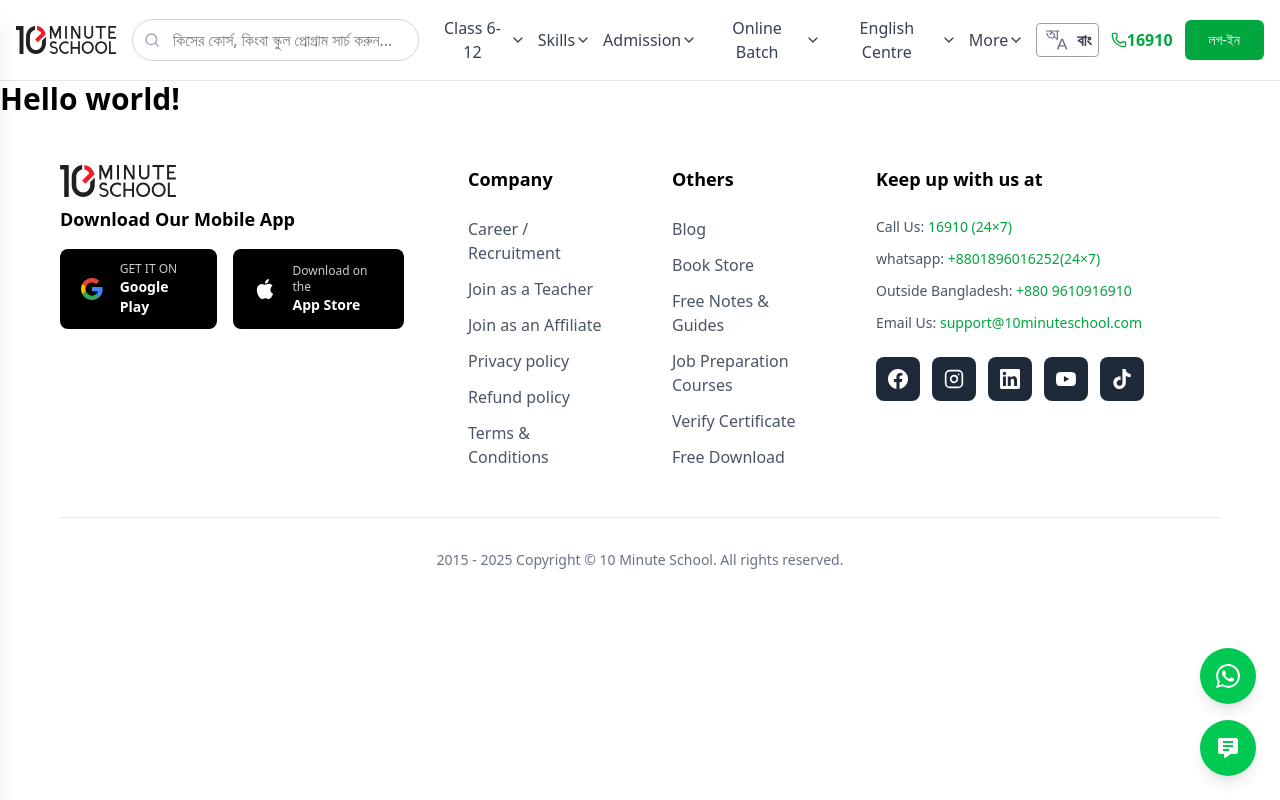
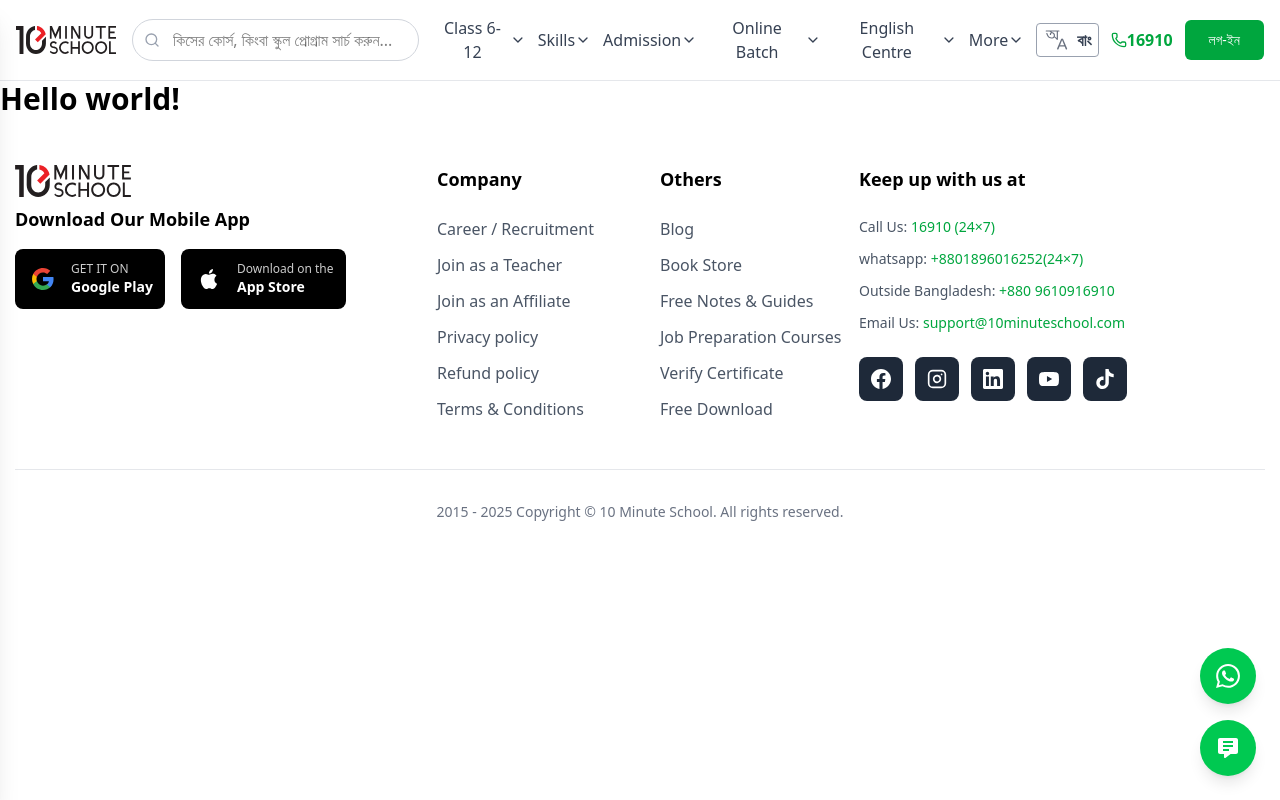
Before and after one commit to Moinulilm10/10-minutes-Frontend, a React (Vite) app: page / in a window 1280 px wide. Built offline with nearby package versions, Linux system fonts and the light colour scheme.

Commit message:
Refactored CSS classes in Footer.jsx: updated button styles, adjusted desktop layout padding and grid gap.

```diff
--- a/src/components/shared/Footer.jsx
+++ b/src/components/shared/Footer.jsx
@@ -5,7 +5,7 @@
   const isGoogle = store === "google";
   return (
     <button
-      className={`bg-black text-white rounded-lg px-4 py-3 flex items-center space-x-3 hover:bg-gray-800 transition-colors ${className}`}
+      className={`bg-black text-white rounded-lg px-3 py-3 flex items-center space-x-3 hover:bg-gray-800 transition-colors ${className}`}
     >
       <div className="w-8 h-8 flex items-center justify-center">
         {isGoogle ? (
@@ -150,7 +150,7 @@
     <div className="bg-white">
       {/* Desktop Layout */}
       <div className="hidden lg:block">
-        <div className="max-w-7xl mx-auto px-[60px] py-12">
+        <div className="max-w-7xl mx-auto px-[15px] py-12">
           {/* Top Section */}
           <div className="flex justify-between items-start mb-12">
             {/* Left - Logo and App Downloads */}
@@ -169,7 +169,7 @@
             </div>
 
             {/* Middle - Navigation */}
-            <div className="flex-1 grid grid-cols-2 gap-16 mx-16">
+            <div className="flex-1 grid grid-cols-2 gap-10 mx-4">
               {/* Company Column */}
               <div>
                 <h3 className="text-lg font-semibold mb-6">Company</h3>
```
